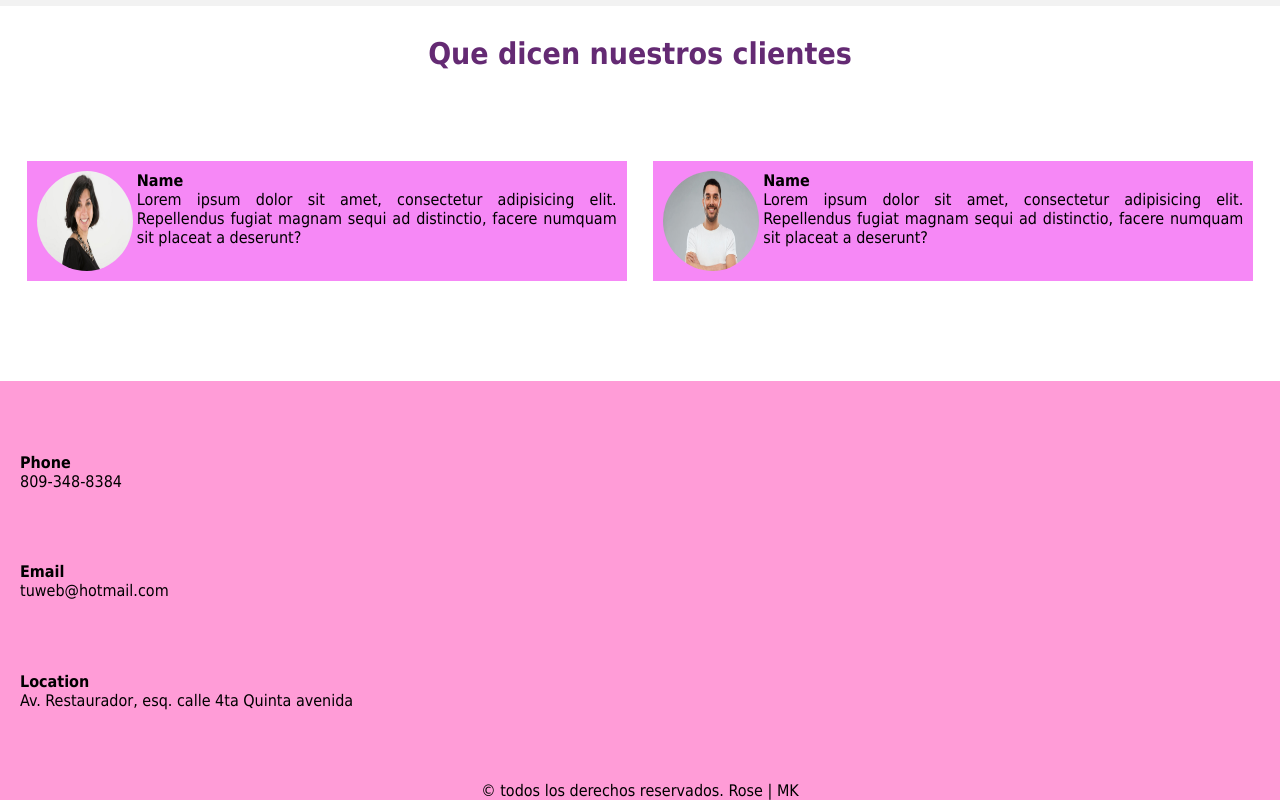
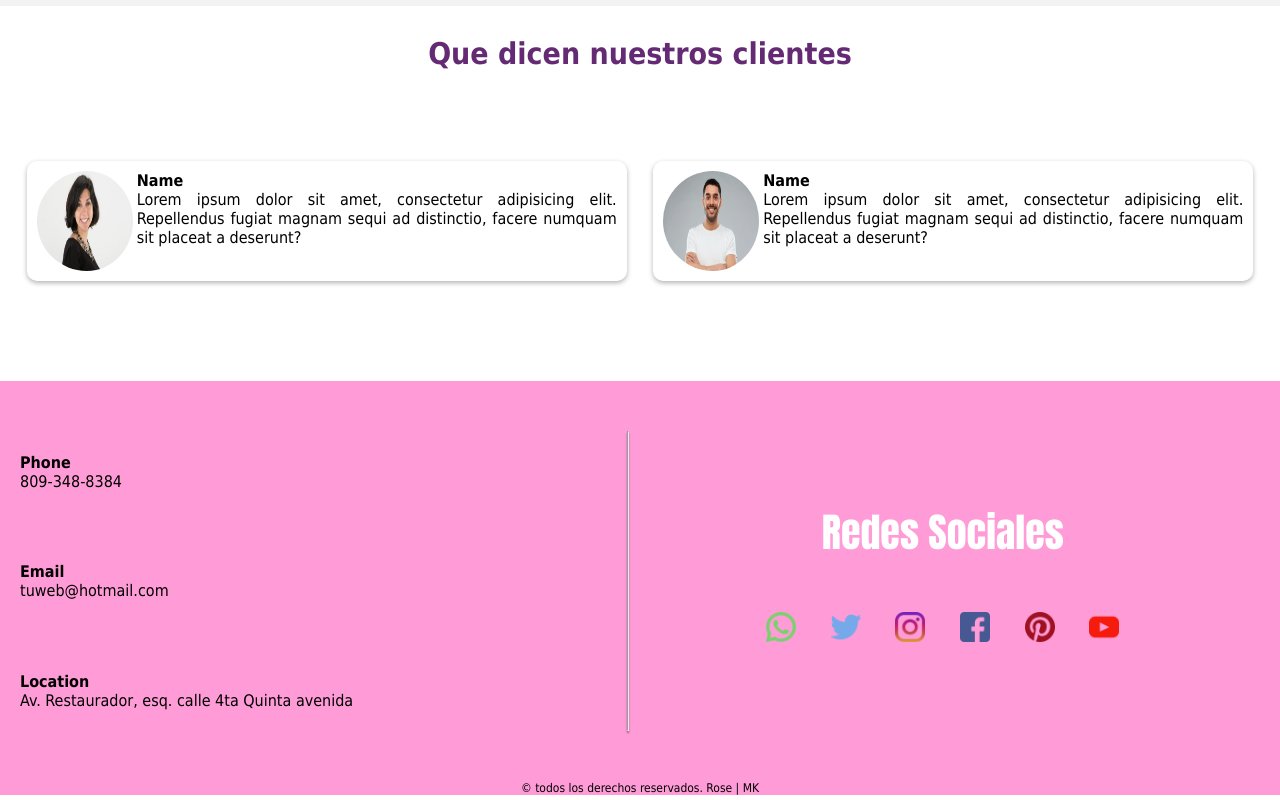
Before and after one commit to Kickcastle/Rose, a plain HTML site: page index.html in a window 1280 px wide. Shown: the part 1826-2626 px from the top of the page. Drawn offline with Linux system fonts and the light colour scheme.

Commit message:
Ajustes y creaccion de iconos

```diff
--- a/css/estilos.css
+++ b/css/estilos.css
@@ -42,9 +42,7 @@ nav > a{
     color: white;
     margin-right: 15px;
 }
-nav > a:hover{
-    text-decoration: underline;
-}
+
 header .textos-header{
     display: flex;
     height: 430px;
@@ -71,10 +69,12 @@ header .textos-header{
 
 .contenedor-sobre-nosotros {
     display: flex;
+    flex-wrap: wrap;
     justify-content: space-evenly;
 }
 .img-about-us{
-    width: 48%;
+    width: 50%;
+    width: 500px;
 }
 .contenedor-sobre-nosotros .contenido-textos{
     width: 48%;
@@ -164,9 +164,10 @@ header .textos-header{
     width: 600px;
     height: 30%;
     padding: 10px;
-    background: #f140f19f;
+    border-radius: 10px;
     text-align: justify;
     margin-bottom: 10px;
+    box-shadow: 0 2px 5px rgba(0, 0, 0, .3);
 }
 .cards .card img{
     width: 100px;
@@ -182,17 +183,52 @@ header .textos-header{
 
 /* footer */
 
+.footer{
+    display: flex;
+    flex-wrap: wrap;
+}
+.container-General{
+    display: flex;
+    flex-wrap: wrap;
+    background:  rgba(255, 0, 153, 0.39);
+}
 .contenedor-footer{
     display: flex;
     flex-direction: column;
     height: 400px;
-    width: 100%;
+    width: 49%;
     justify-content: center;
     padding-left: 20px;
+    padding-right: 20px;
     justify-content: space-evenly;
-    background:  hsla(324, 100%, 50%, 0.39);
+
 }
 .baner p{
-    background:  hsla(324, 100%, 50%, 0.39);
+    background:  rgba(255, 0, 153, 0.39);
     text-align: center;
+    font-size: 12px;
 }
+.container-General .redes-icon {
+    display: flex;
+    flex-wrap: wrap;
+    justify-content:center;
+    align-items: center;
+    width: 49%;
+}
+.icons >p{
+    font-family: impact;
+    font-size: 40px;
+    text-align: center;
+    padding-bottom: 35px;
+    color: #fff;
+}
+.icons > img{
+    width: 30px;
+    height: 30px;
+    margin: 15px;
+}
+hr{
+    margin-top: 50px;
+    margin-bottom: 50px;
+    box-shadow: 0 2px 2px rgba(0, 0, 0, .4);
+}
--- a/index.html
+++ b/index.html
@@ -119,6 +119,8 @@
         </section>
     </main>
     <footer>
+        <div class="container-General">
+
             <div class="contenedor-footer">
                 <div class="content-foo">
                     <h4>Phone</h4>
@@ -133,6 +135,19 @@
                     <p>Av. Restaurador, esq. calle 4ta Quinta avenida</p>
                 </div>
             </div>
+        <hr>
+            <div class="redes-icon">
+                <div class="icons">
+                    <p>Redes Sociales</p>
+                    <img src="contenido/005-whatsapp.png" alt="">
+                    <img src="contenido/008-twitter.png" alt="">
+                    <img src="contenido/029-instagram.png" alt="">
+                    <img src="contenido/036-facebook.png" alt="">
+                    <img src="contenido/021-pinterest.png" alt="">
+                    <img src="contenido/001-youtube.png" alt="">
+                </div>
+            </div>
+        </div>
         <div class="baner">
             <p>&copy todos los derechos reservados. Rose | MK</p>
         </div>
```
Also changed, not shown: contenido/001-youtube.png (added), contenido/005-whatsapp.png (added), contenido/008-twitter.png (added), contenido/021-pinterest.png (added), contenido/029-instagram.png (added), contenido/036-facebook.png (added). Lines whose indentation alone changed are shown as unchanged.
